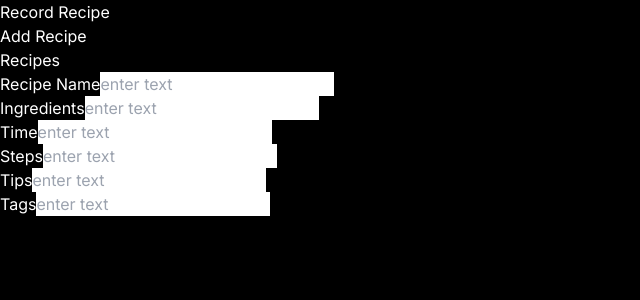
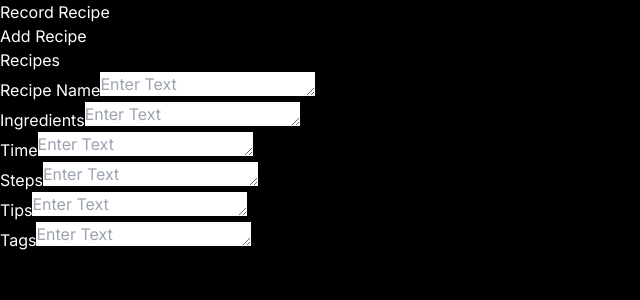
Before and after one commit to ryw27/recip-voice, a Next.js app: page /create in a window 1280 px wide. Shown: the top 300 px of the page, without its empty margins (0-640 px from the left). Built offline with nearby package versions, Linux system fonts and the light colour scheme; a web font is replaced by a local one.

Commit message:
changing input boxes to grow height

```diff
--- a/src/components/input.tsx
+++ b/src/components/input.tsx
@@ -1,35 +1,52 @@
-"use client"
-import React, {useState} from 'react';
+import React, {useEffect, useState, useRef} from 'react';
 
 interface InputProps{
   label?: string;
   placeholder?: string;
-  widthScale?:number
+  inputText?: string;
+  widthScale?:number;
 }
 
-const Input = ({label, placeholder="enter text", widthScale=1}: InputProps) => {
+const Input = ({label, placeholder="Enter Text", inputText, widthScale=1}: InputProps) => {
     const [inputValue, setInputValue] = useState("");
+    const inputRef = useRef<HTMLTextAreaElement>(null);
 
-    const handleInputChange = (e: React.ChangeEvent<HTMLInputElement>) => {
+    const handleInputChange = (e: React.ChangeEvent<HTMLTextAreaElement>) => {
         setInputValue(e.target.value);
+        if (inputRef.current) {
+            console.log("hello");
+            inputRef.current.style.height = "auto";
+            inputRef.current.style.height = `${inputRef.current.scrollHeight}px`
+        }
     }
 
+    useEffect(() => {
+        if (inputRef.current) {
+            inputRef.current.style.height = "auto";
+            inputRef.current.style.height = `${inputRef.current.scrollHeight}px`
+        }
+        if (inputText) {
+            setInputValue(inputText);
+        }
+        console.log(inputValue);
+    }, [inputText])
 
     const calculatedWidth = `${widthScale * 100}vw`;
 
     return (
         <div style={{ width : calculatedWidth }} className="">
             {label && (
-                <label className="block text-gray-700 text-sm font-medium m-2">
+                <label className="block text-sm font-medium m-2">
                     {label}
                 </label>
             )}
-            <input
-                type="text"
+            <textarea
+                ref={inputRef}
                 value={inputValue}
                 onChange={handleInputChange}
                 placeholder={placeholder}
-                className="w-full px-4 py-2 border border-gray-300 rounded-md shadow-sm focus:outline-none focus:ring-2 focus:ring-blue-500 focus:border-blue-500"
+                className="w-full px-4 py-2 border border-gray-300 text-black rounded-md shadow-sm focus:outline-none focus:ring-2 focus:ring-blue-500 focus:border-blue-500"
+                rows={1}
             />
         </div>
 
```
